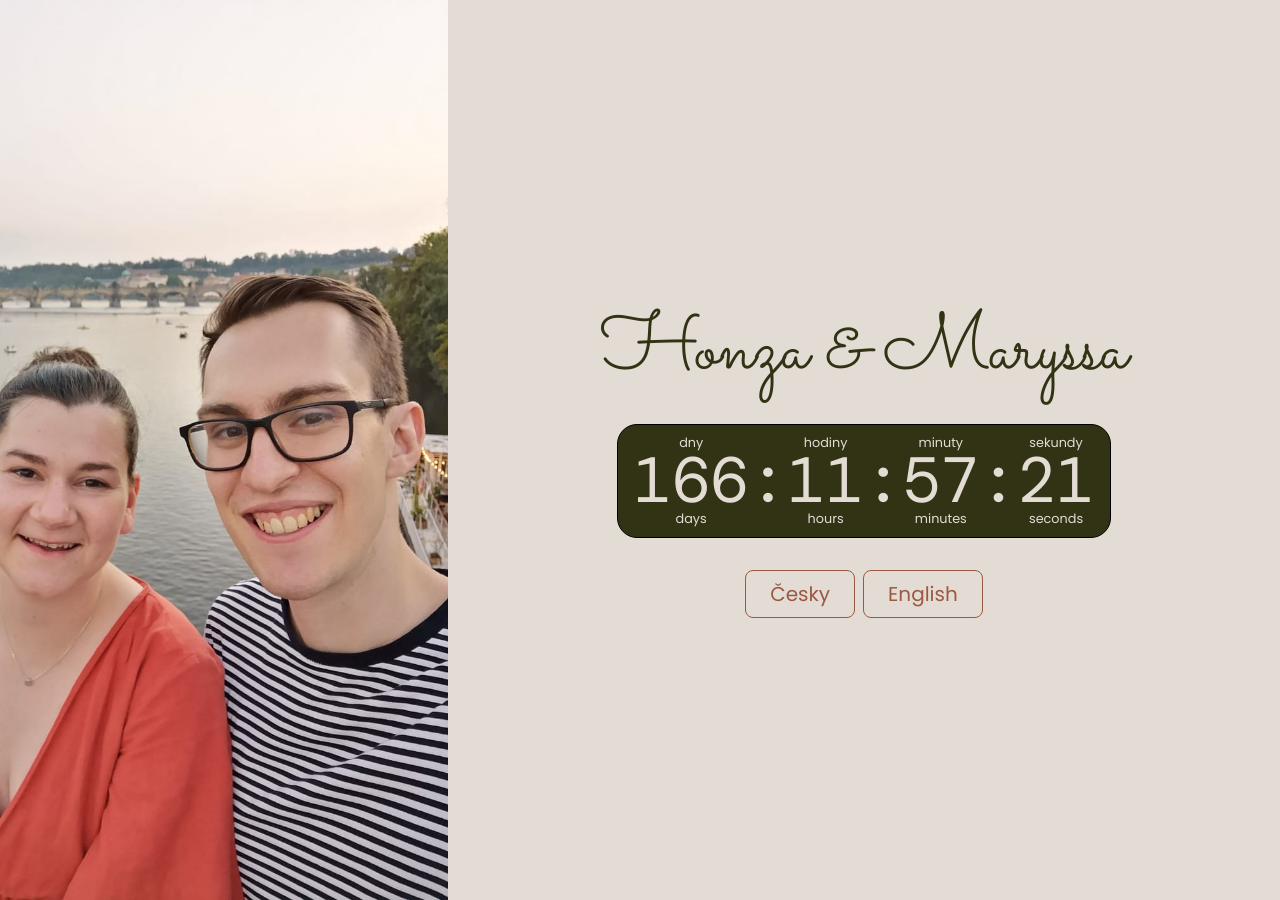
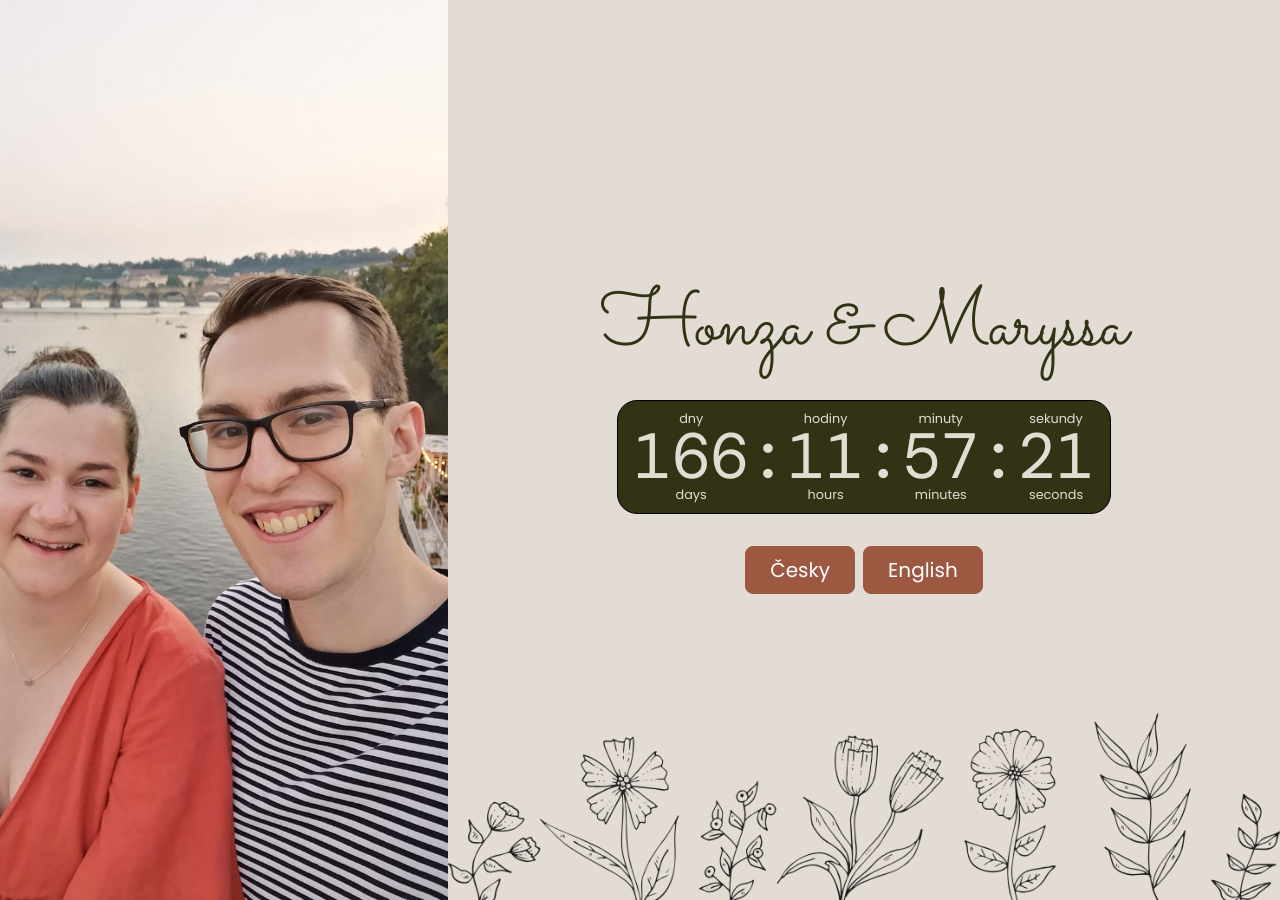
Before and after one commit to Honza-m/wedding, a Jekyll site: the page built from index.md, in a window 1280 px wide. Built offline with Jekyll 4.4.1, drawn with Linux system fonts in a browser that asks for light colours.

Commit message:
Add flowers to index

```diff
--- a/_layouts/index.html
+++ b/_layouts/index.html
@@ -10,10 +10,10 @@
   <body>
     <div class="container-fluid p-0 vh-100">
         <div class="d-flex flex-column flex-lg-row">
-          <div class="cover-image">
+          <div class="cover-image d-flex justify-content-center">
             <img src="assets/img/cover.jpg" alt="Honza & Maryssa walking down a street">
           </div>
-          <div class="flex-grow-1 p-3 d-flex flex-column justify-content-center">
+          <div class="names-container flex-grow-1 p-3 d-flex flex-column justify-content-center">
             <h1 class="names lh-1">Honza & Maryssa</h1>
             <div class="d-flex justify-content-center">
               <div id="wedding-countdown" class="countdown-index" data-date="{{site.wedding_date}}">
@@ -28,11 +28,11 @@
                 >00</span>
               </div>
             </div>
-            <div class="gap-2 d-flex justify-content-center">
-              <a href="/cs/intro" class="btn btn-outline-dark btn-lg px-4">
+            <div class="pb-lg-5 gap-2 d-flex justify-content-center">
+              <a href="/cs/intro" class="btn btn-dark btn-lg px-4">
                 Česky
               </a>
-              <a href="/en/intro" class="btn btn-outline-dark btn-lg px-4">
+              <a href="/en/intro" class="btn btn-dark btn-lg px-4">
                 English
               </a>
             </div>
--- a/_sass/index.scss
+++ b/_sass/index.scss
@@ -14,8 +14,26 @@
     height: 100vh;
     @include media-breakpoint-down(lg) {
         max-height: 300px;
+        width: 60%;
+    }
+    @include media-breakpoint-down(sm) {
+        max-height: 300px;
         width: 100%;
     }
+}
+
+@mixin flower-background {
+  background-image: url('/assets/img/flowers.png');
+  background-position: bottom -10px center;
+  background-repeat: no-repeat;
+  background-size: contain;
+}
+
+@include media-breakpoint-up(lg) {
+  .names-container { @include flower-background; }
+}
+@include media-breakpoint-down(lg) {
+  body { @include flower-background; }
 }
 
 .names {
```
Also changed, not shown: assets/img/flowers.png (added).
